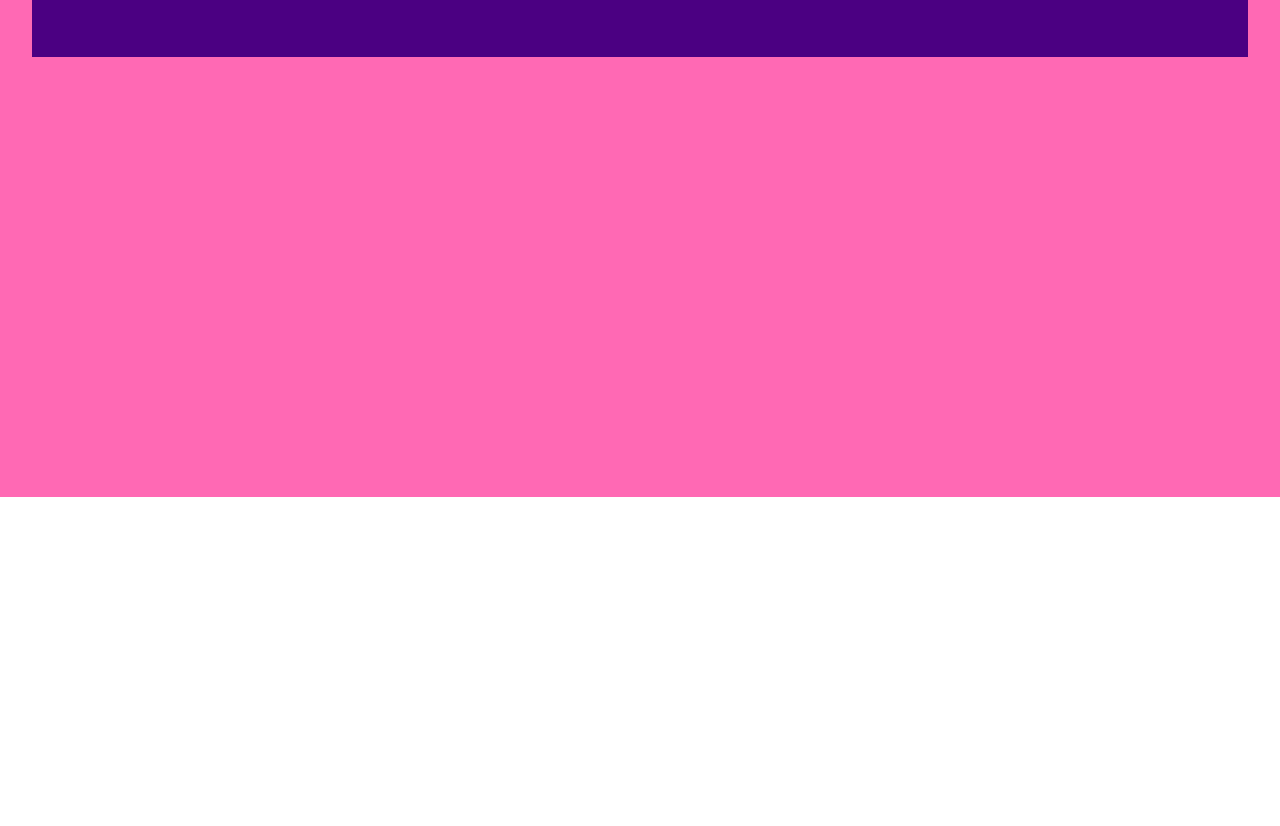
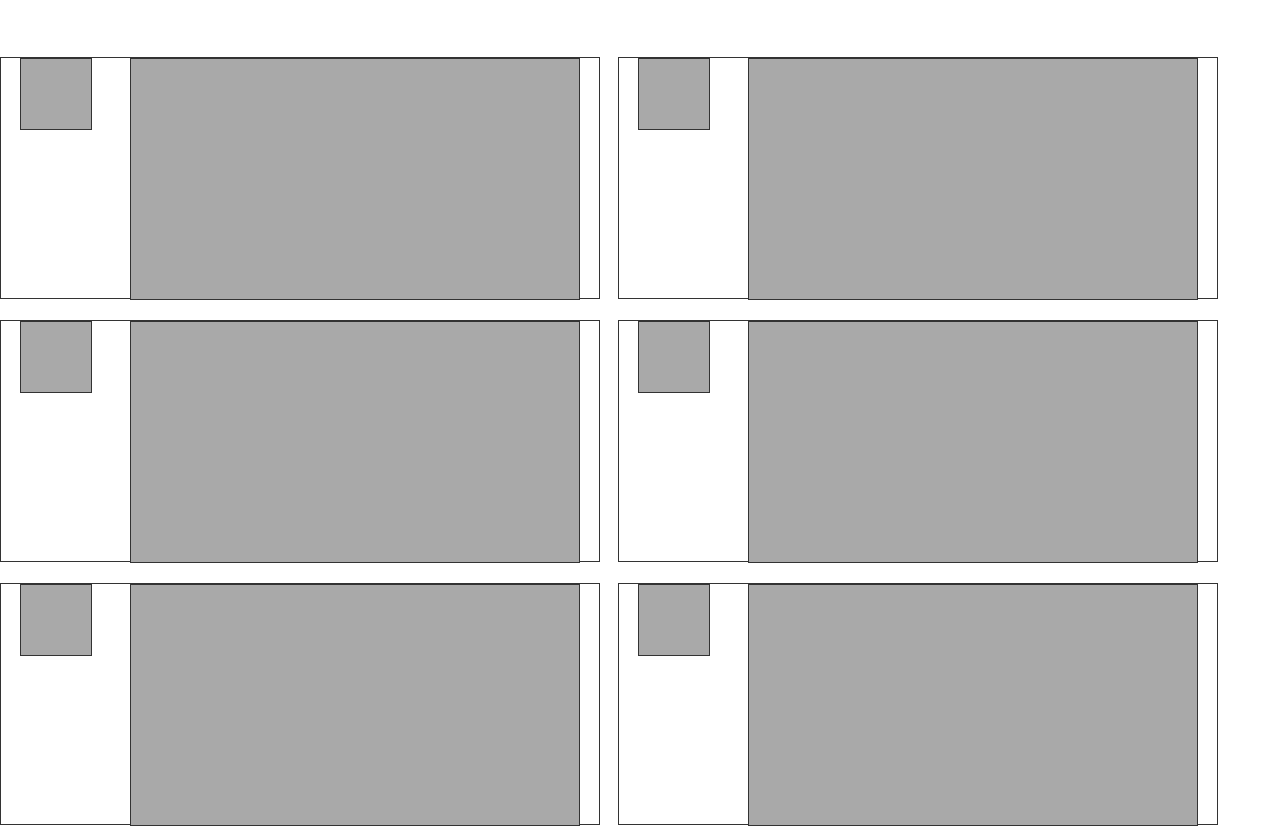
Before and after one commit to jacobrees/Design-Teardown, a plain HTML site: page index.html in a window 1280 px wide. Shown: the part 5233-6059 px from the top of the page. Before the commit the page ends 5730 px from the top, so only its background shows below. Drawn offline with Linux system fonts and the light colour scheme.

Commit message:
add grid to community section

```diff
--- a/css/styles.css
+++ b/css/styles.css
@@ -64,8 +64,7 @@
 
 .community{
     width: 100%;
-    height: 900px;
-    background-color: hotpink;
+    height: 100%;
 }
 
 .person-of-the-week{
@@ -74,7 +73,6 @@
     width: 95%;
     height: 400px;
     margin: 0 auto;
-    background-color: indigo;
     padding-top: 60px;
 }
 
@@ -82,11 +80,37 @@
     align-self: center;
     width: 280px;
     height: 280px;
-    background-color: yellow;
+    background:darkgray;
 }
 
 .person-of-the-week-text{
     width: 70%;
     height: 300px;
-    background-color: blue;
+    background:darkgray;
 }
+.persons-article{
+    display: grid;
+    grid-gap: 1.3em;
+    width: 95%;
+    grid-template-columns: repeat(2,1fr);
+}
+
+.person-article{
+    width: 100%;
+    height: 30vh;
+    border: 1px #333 solid;
+    display: flex;
+    justify-content: space-around;
+}
+.sm-img{
+    height: 70px;
+    width: 70px;
+    border: 1px #333 solid;
+    background:darkgray;
+}
+.content-box{
+    border: 1px #333 solid;
+    width: 75%;
+    height: 100%;
+    background:darkgray;
+}
--- a/index.html
+++ b/index.html
@@ -38,6 +38,32 @@
                <div class="person-img"></div>
                <div class="person-of-the-week-text"></div>
            </div>
+            <div class="persons-article">
+                <div class="person-article">
+                    <div class="sm-img"></div>
+                    <div class="content-box"></div>
+                </div>
+                <div class="person-article">
+                    <div class="sm-img"></div>
+                    <div class="content-box"></div>
+                </div>
+                <div class="person-article">
+                    <div class="sm-img"></div>
+                    <div class="content-box"></div>
+                </div>
+                <div class="person-article">
+                    <div class="sm-img"></div>
+                    <div class="content-box"></div>
+                </div>
+                <div class="person-article">
+                    <div class="sm-img"></div>
+                    <div class="content-box"></div>
+                </div>
+                <div class="person-article">
+                    <div class="sm-img"></div>
+                    <div class="content-box"></div>
+                </div>
+            </div>
 
        </div>
 
```
